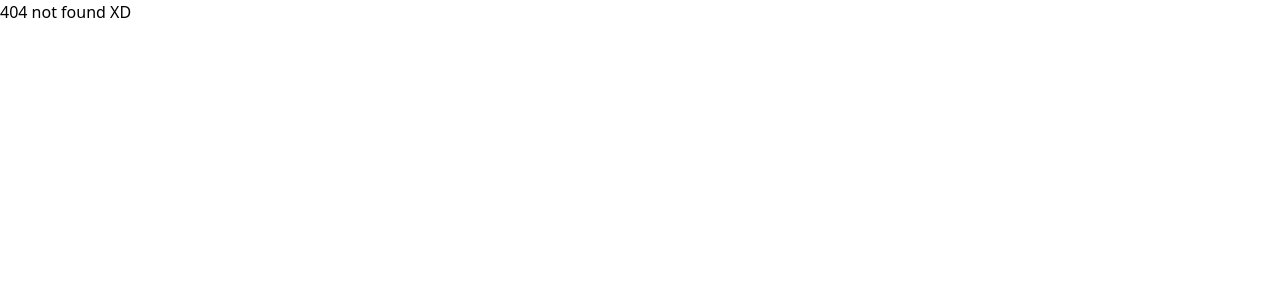
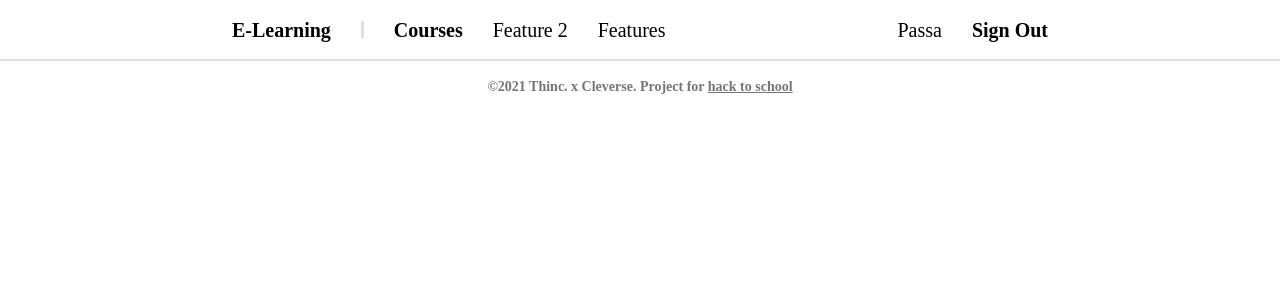
Before and after one commit to NasmeenI/E-COURSE-PLATFORM, a React (Create React App) app in the folder frontend/: page /courses/1 in a window 1280 px wide. Before the commit this address had no page. Shown: the top 300 px of the page. Built offline with nearby package versions, Linux system fonts and the light colour scheme.

Commit message:
add: course details page

```diff
--- a/frontend/src/App.js
+++ b/frontend/src/App.js
@@ -1,11 +1,16 @@
 import { createBrowserRouter, RouterProvider } from "react-router-dom";
 import Courses from "./views/courses/Courses";
+import Details from "./views/details/Details";
 import Home from "./views/home/Home";
 
 const router = createBrowserRouter([
   {
     path: "/",
     element: <Home />,
+  },
+  {
+    path: "/courses/:id",
+    element: <Details />,
   },
   {
     path: "/courses",
--- /dev/null
+++ b/frontend/src/views/details/Details.js
@@ -0,0 +1,12 @@
+import Footer from "../../components/footer/Footer";
+import Header from "../../components/header/Header";
+
+export default function Details() {
+    return <div>
+        <Header />
+        <div className="mt-[60px]"></div>
+
+
+        <Footer />
+    </div>
+}
```
